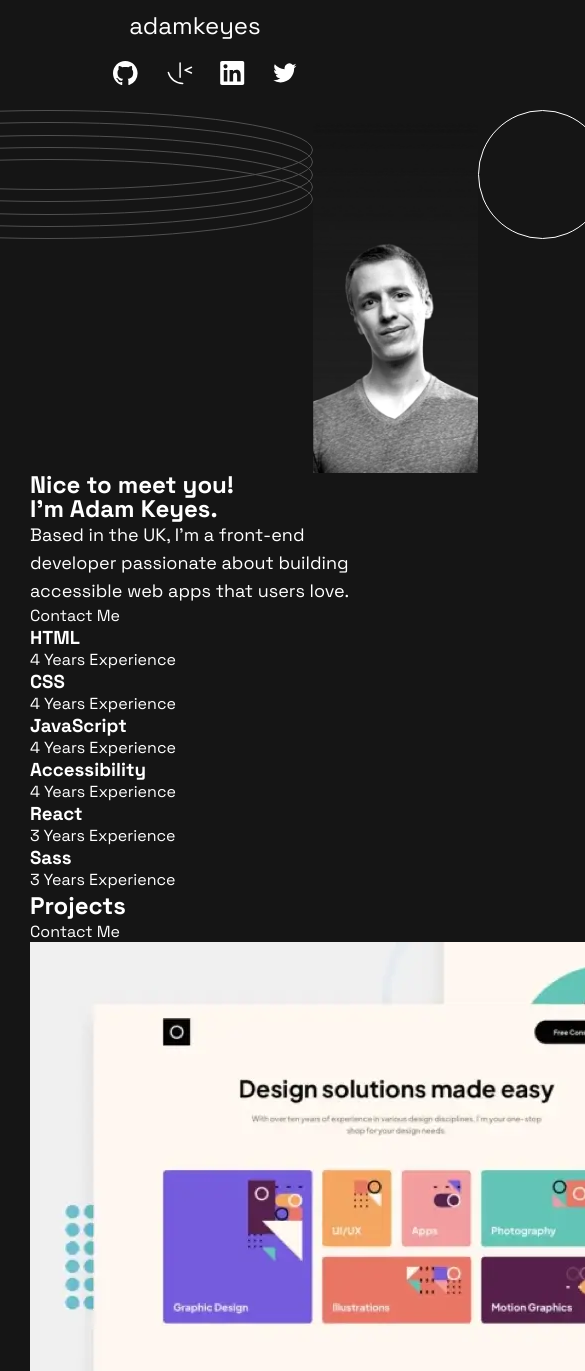
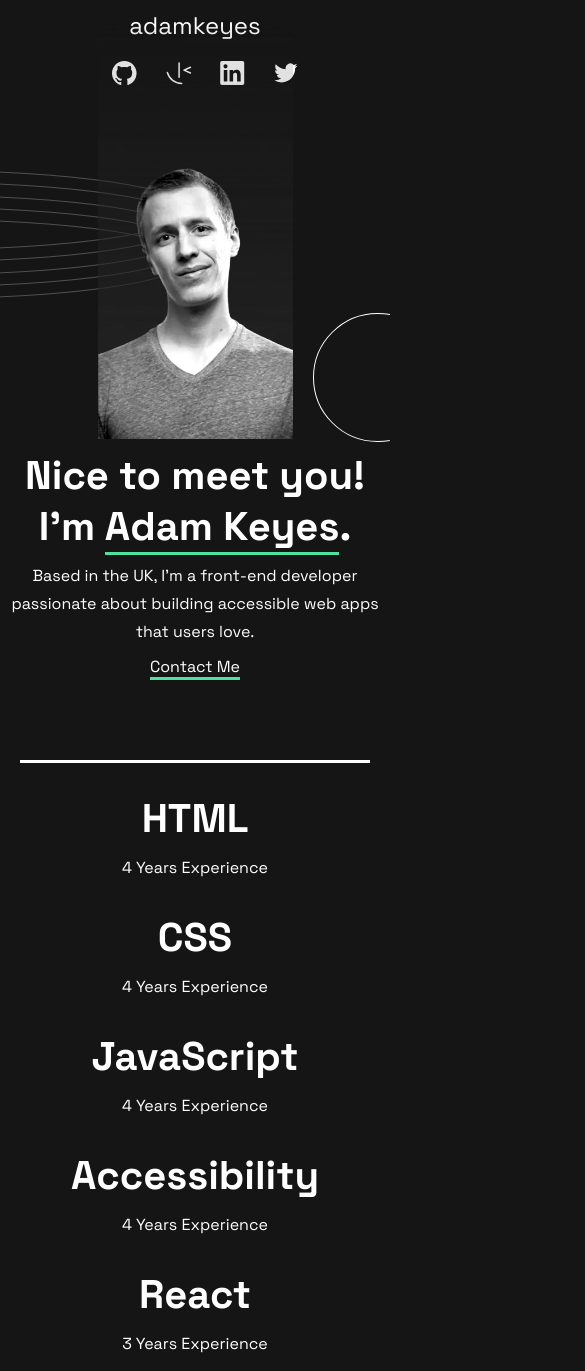
Before and after one commit to MelCode1013/Portfolio_MB, a plain HTML site: page index.html in a window 390 px wide. Shown: the top 1371 px of the page, 585 px wide, since content can reach past the window. Drawn offline with Linux system fonts and the light colour scheme.

Commit message:
finished mobile header and experience section

```diff
--- a/index.html
+++ b/index.html
@@ -32,12 +32,13 @@
   </header>
   <section class="intro"><!-- TO DO: Make flexbox-->
     <div class="profile-picture">
-      <div><img class="profile-rings" src="assets/images/pattern-rings.svg" alt=""></div>
+      <div><img class="profile-rings" src="assets/images/pattern-rings.svg" alt="">
+      </div>
 
       <img class="profile-pic-desktop" src="assets/images/image-profile-desktop.webp" alt="profile picture">
       <img class="profile-pic-tablet" src="assets/images/image-profile-tablet.webp" alt="profile picture">
       <img class="profile-pic-mobile" src="assets/images/image-profile-mobile.webp" alt="profile picture">
-      <div><img class="profile-circle" src="assets/images/pattern-circle.svg" alt=""></div>
+
     </div>
     <div class="intro-text">
       <h1>Nice to meet you! <br> I'm <span class="name">Adam Keyes</span>.</h1>
@@ -45,39 +46,39 @@
       <p>Based in the UK, I’m a front-end developer passionate about building accessible web apps that users love.
       </p>
 
-      <a href="#">Contact Me</a>
+      <a class="contact-me" href="#">Contact Me</a>
     </div>
 
   </section>
   <section class="experience"> <!-- TO DO: Make flexbox-->
     <div>
       <h3>HTML</h3>
-      4 Years Experience
+      <p>4 Years Experience</p>
     </div>
 
     <div>
       <h3>CSS</h3>
-      4 Years Experience
+      <p>4 Years Experience</p>
     </div>
 
     <div>
       <h3>JavaScript</h3>
-      4 Years Experience
+      <p>4 Years Experience</p>
     </div>
 
     <div>
       <h3>Accessibility</h3>
-      4 Years Experience
+      <p>4 Years Experience</p>
     </div>
 
     <div>
       <h3>React</h3>
-      3 Years Experience
+      <p>3 Years Experience</p>
     </div>
 
     <div>
       <h3>Sass</h3>
-      3 Years Experience
+      <p>4 Years Experience</p>
     </div>
   </section>
 
@@ -85,8 +86,9 @@
     <div>
       <h2>Projects</h2>
 
-      <a href="#">Contact Me</a>
+      <a contact-me href="#">Contact Me</a>
     </div>
+    <section class="project-items">
       <div> <!-- TO DO: Make flexbox-->
         <img src="assets/images/thumbnail-project-1-large.webp" alt="Sample picture of portfolio layout">
         Design portfolio
@@ -130,6 +132,7 @@
         View code
       </div>
     </section>
+  </section>
 
   <section>
     <div>
--- a/style.css
+++ b/style.css
@@ -1,3 +1,5 @@
+/*Mobile first - 375px*/
+
 * {
     box-sizing: border-box;
     color: white;
@@ -6,10 +8,8 @@
 }
 
 body {
-    height: 100vh;
     background-color: #151515;
-    margin: 10px 30px;
-    max-width: 100vh;
+    margin: 10px 0;
 }
 
 a {
@@ -42,11 +42,14 @@ h4 {
     display: none;
 }
 
+.profile-pic-mobile {
+    max-height: 430px;
+}
+
 .profile-picture {
     display: flex;
     justify-content: center;
     align-content: center;
-
 }
 
 .profile-picture > img {
@@ -54,21 +57,100 @@ h4 {
     max-width: 50%;
 }
 
+.profile-rings {
+    position: absolute;
+    top: 170px;
+    right: 200px;
+
+}
+
+.profile-pic-mobile {
+    position: absolute;
+    top: 10px;
+}
+
+.profile-circle {
+    position: absolute;
+    top:200px;
+}
+
 h1 {
-    font-size: 24px;
+    font-size: 40px;
     font-weight: bold;
-    line-height: 24px;
+    margin: 0 auto;
 }
 
 p {
-    font-size: 18px;
+    font-size: 16px;
     line-height: 28px;
+    padding: 10px;
 }
+
+span, .contact-me {
+   border-bottom: #4ee1a0 solid 3px;
+}
+
+.intro {
+    height: 400px;
+    background-image: url('/assets/images/pattern-circle.svg');
+    background-repeat: no-repeat;
+    background-position-x: 120% ;
+    background-position-y: 75%;
+}
+
+.intro-text {
+position: absolute;
+top: 450px;
+height: 250px;
+text-align: center;
+margin: 0 auto;
+}
+
+
+
+.experience {
+   display: flex;
+   flex-direction: column;
+   justify-content: center;
+   align-items: center;
+   text-align: center;
+   border-top: #ffffff solid 3px;
+   border-bottom: #ffffff solid 3px;
+   padding: 20px 0;
+   margin-top: 250px;
+   margin-right: 20px;
+   margin-left: 20px;
+
+}
+
+.project-items {
+    display: flex;
+    justify-content: center;
+    align-items: center;
+    flex-wrap: wrap;
+}
+
+.project-items img {
+    max-width: 90%;
+}
+
+.experience > div > h3 {
+    font-size: 40px;
+}
+
+.experience > p {
+    font-size: 10px;
+}
+
+.experience>div {
+    margin: 10px 0;
+}
+/*Tablet 768px*/
 
 
 /*Desktop*/
 
-@media screen and (min-width: 1200px) {
+@media screen and (min-width: 1366px) {
 
     * {
             margin: 0;
```
Lines whose indentation alone changed are shown as unchanged.
